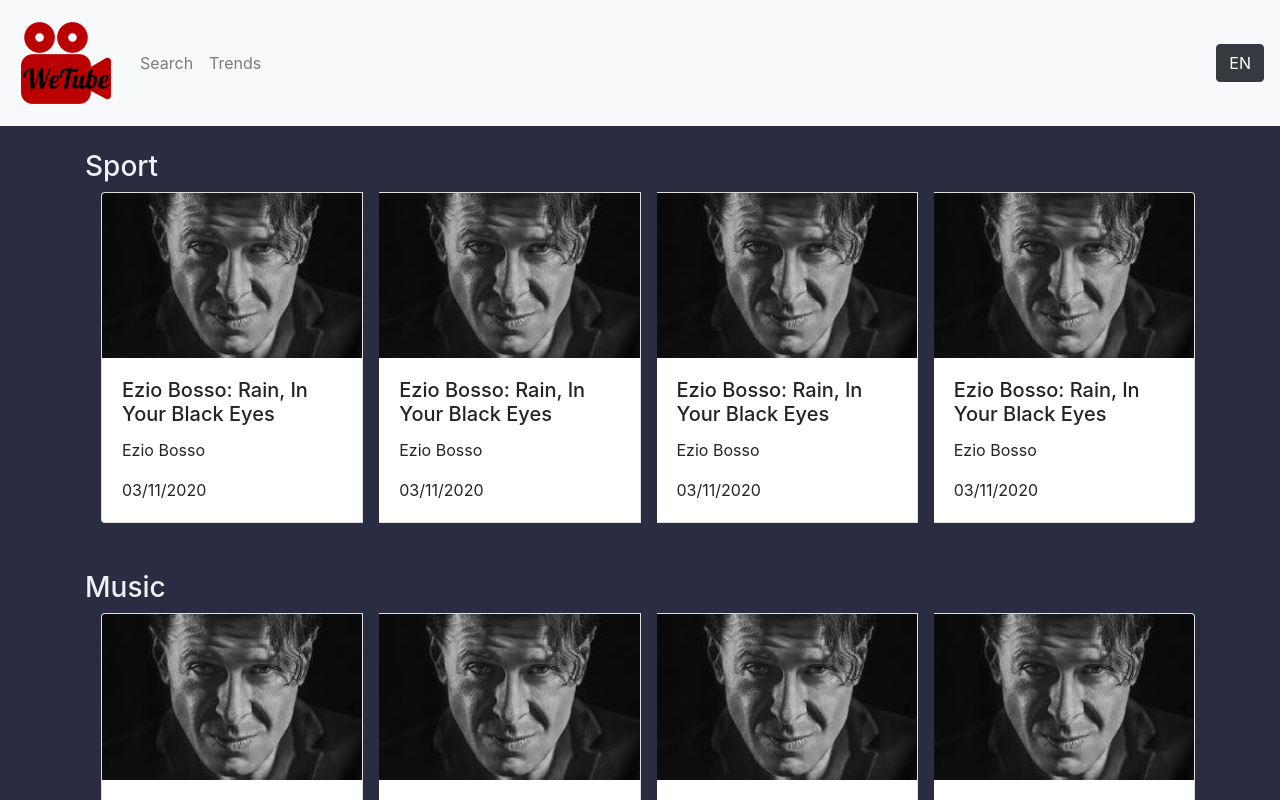
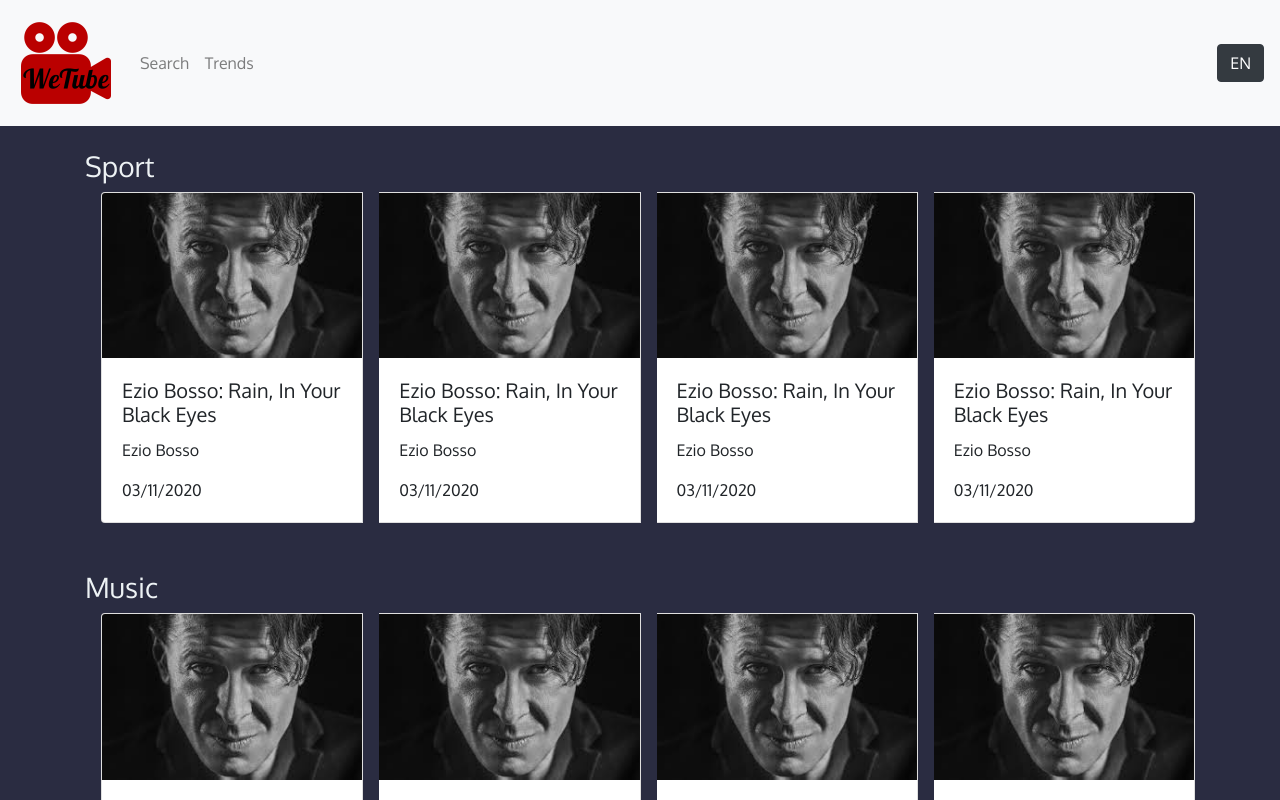
Before and after one commit to AliShadman95/WeTube, a React (Create React App) app in the folder client/: page / in a window 1280 px wide. Shown: the top 800 px of the page. Built offline with nearby package versions, Linux system fonts and the light colour scheme.

Commit message:
added new font

```diff
--- a/client/public/index.html
+++ b/client/public/index.html
@@ -8,6 +8,10 @@
     <meta name="description" content="A simple youtube clone!" />
     <link
       href="https://fonts.googleapis.com/icon?family=Material+Icons"
+      rel="stylesheet"
+    />
+    <link
+      href="https://fonts.googleapis.com/css2?family=Oxygen&display=swap"
       rel="stylesheet"
     />
     <link rel="apple-touch-icon" href="%PUBLIC_URL%/logo192.png" />
--- a/client/src/styles/main.css
+++ b/client/src/styles/main.css
@@ -1,6 +1,7 @@
 /* General */
 body {
   background-color: #2a2c41;
+  font-family: "Oxygen", sans-serif;
 }
 
 .white-text {
```
